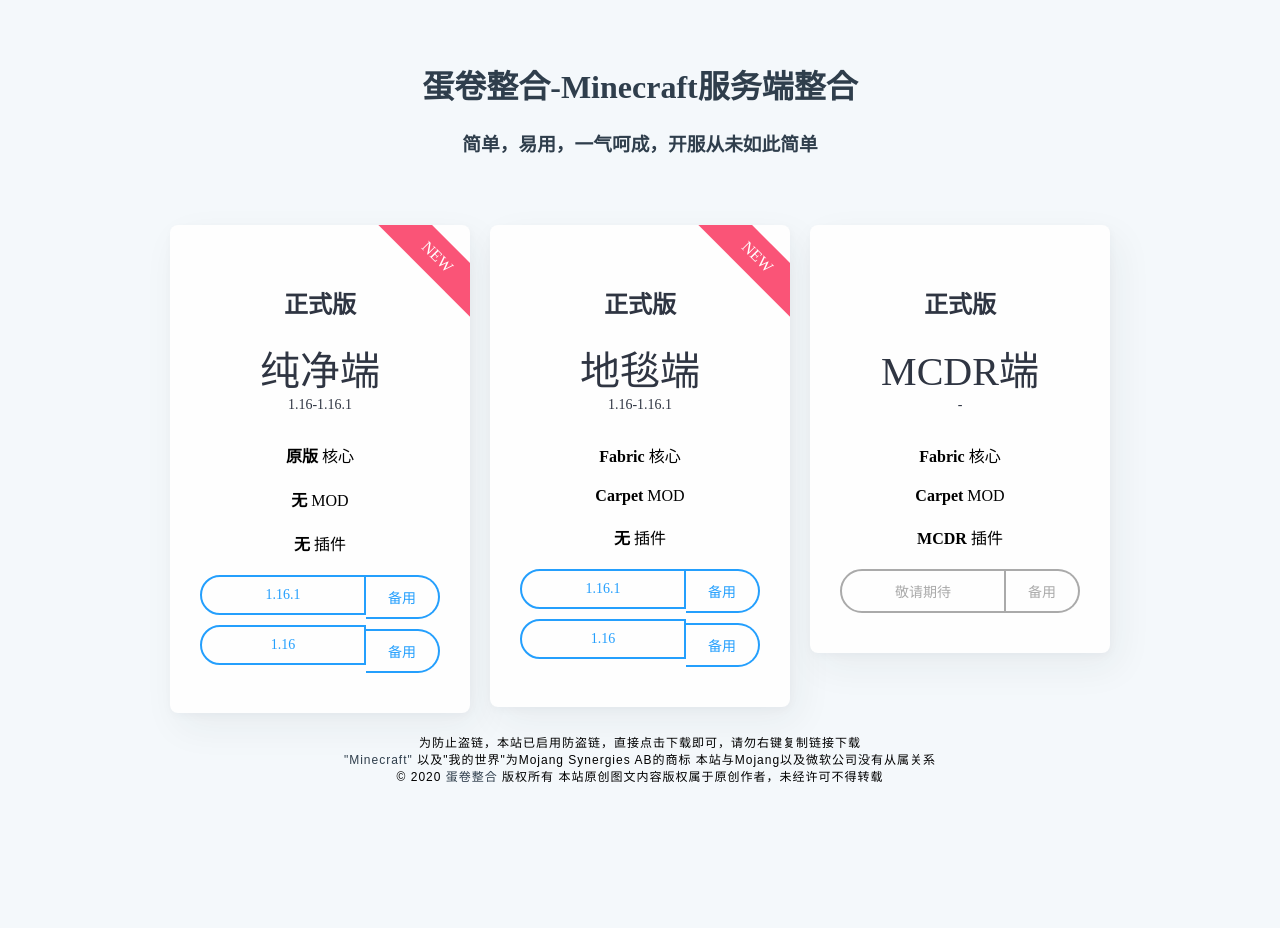
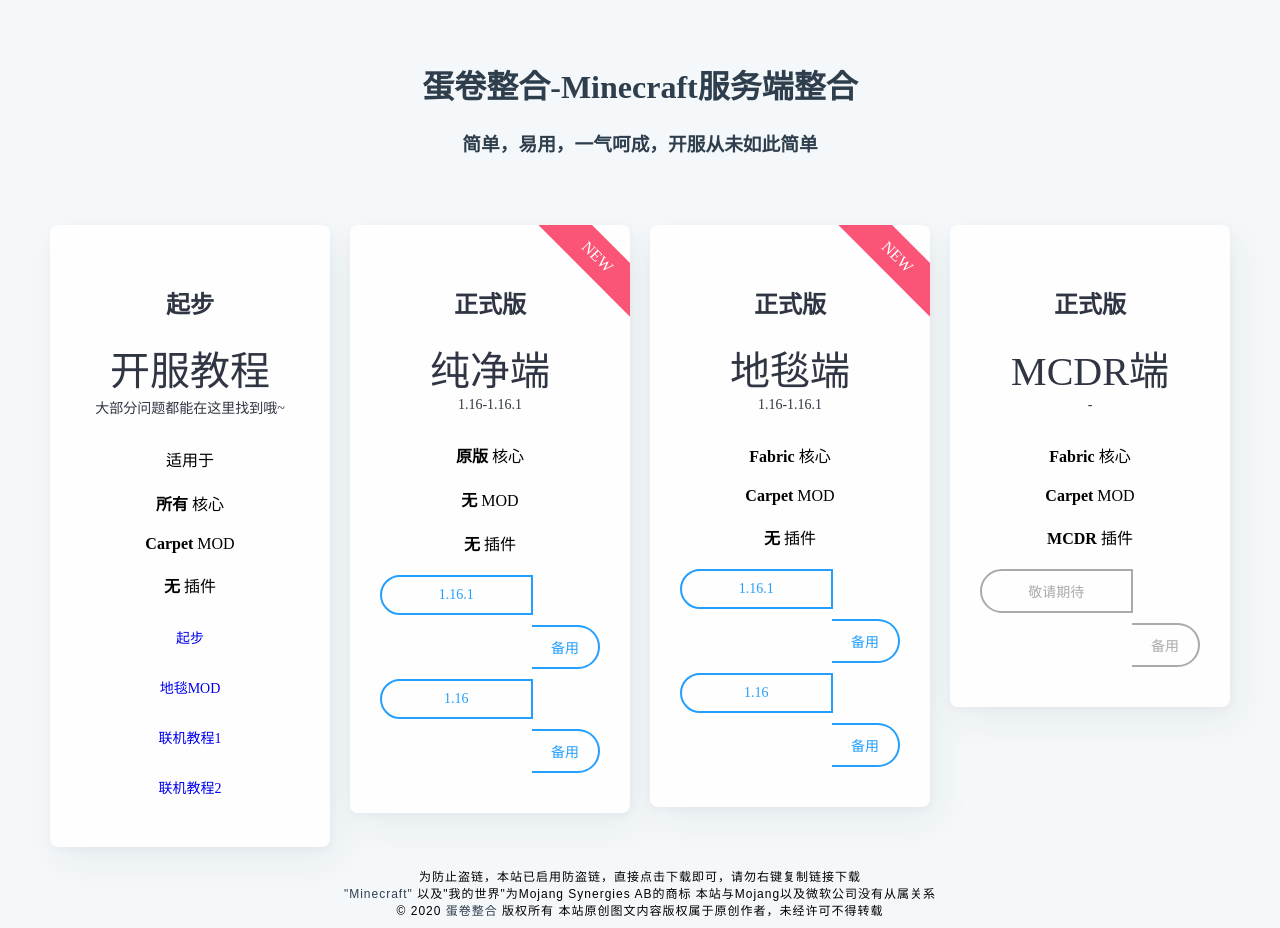
Before and after one commit to YuzeTT/Danjuan, a plain HTML site: page index.html in a window 1280 px wide. Before the commit the page ends 800 px from the top, so only its background shows below. Drawn offline with Linux system fonts and the light colour scheme.

Commit message:
Update index.html

```diff
--- a/index.html
+++ b/index.html
@@ -27,6 +27,38 @@
 <!--onclick="alert('还没做完哦，请耐心等待QAQ')"-->
 
 <body class="pricing-table">
+    <div class="col">
+        <div class="table">
+            <h2>起步</h2>
+
+            <div class="price">
+                开服教程
+                <span>大部分问题都能在这里找到哦~</span>
+            </div>
+
+            <ul>
+                <li>适用于</li>
+
+                <li><strong>所有</strong> 核心</li>
+                <li><strong>Carpet</strong> MOD</li>
+                <li><strong>无</strong> 插件</li>
+            </ul>
+            <div class="ver">
+                <a href="起步.html" class="btn-no">起步</a>
+            </div>
+            <div class="ver">
+                <a href="https://www.bilibili.com/video/BV1hE411D7um" class="btn-no">地毯MOD</a>
+            </div>
+            <div class="ver">
+                <a href="https://www.bilibili.com/video/BV11E411K7yG" class="btn-no">联机教程1</a>
+            </div>
+            <div class="ver">
+                <a href="https://www.bilibili.com/video/BV1TA411b7kN" class="btn-no">联机教程2</a>
+            </div>
+        </div>
+    </div>
+
+
     <div class="col">
         <div class="table">
             <h2>正式版</h2>
@@ -105,7 +137,6 @@
         </div>
     </div>
 
-
     <style>
         @media screen and (max-width:980px){
             .col{
```
